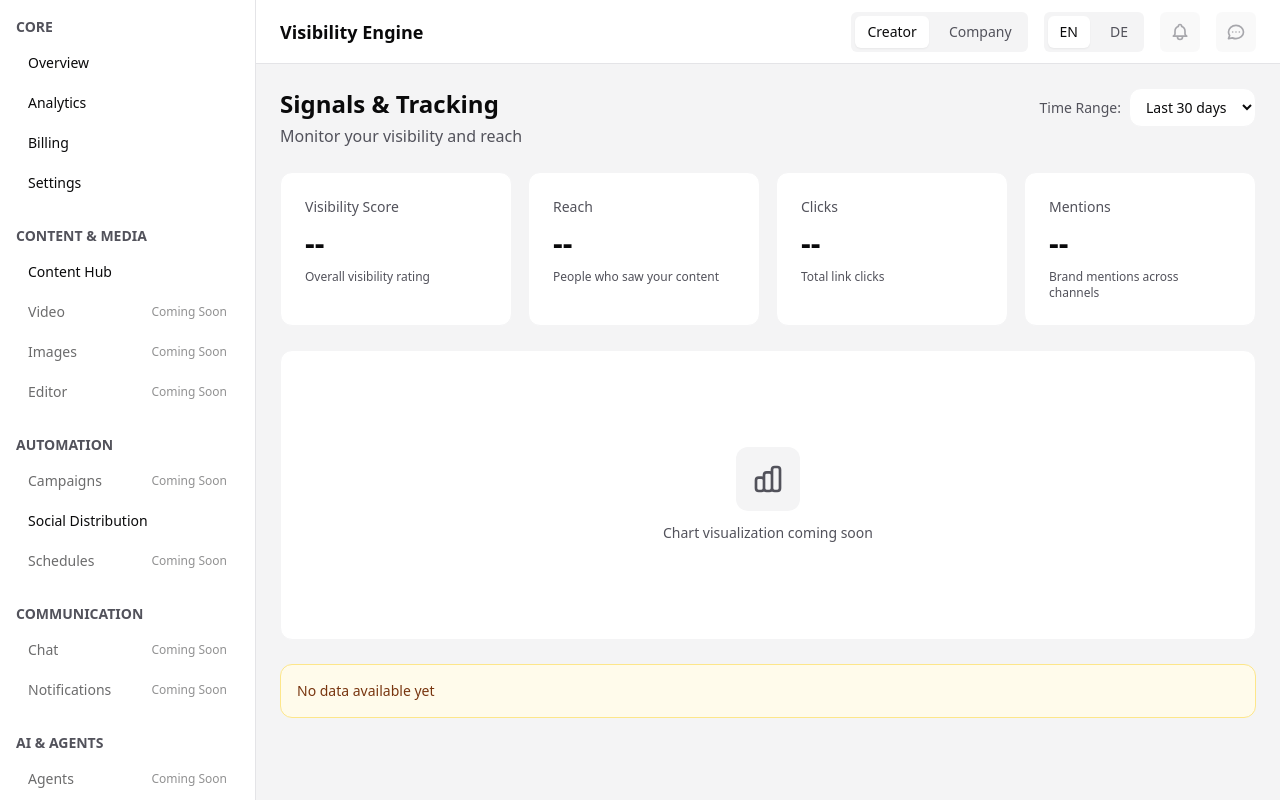
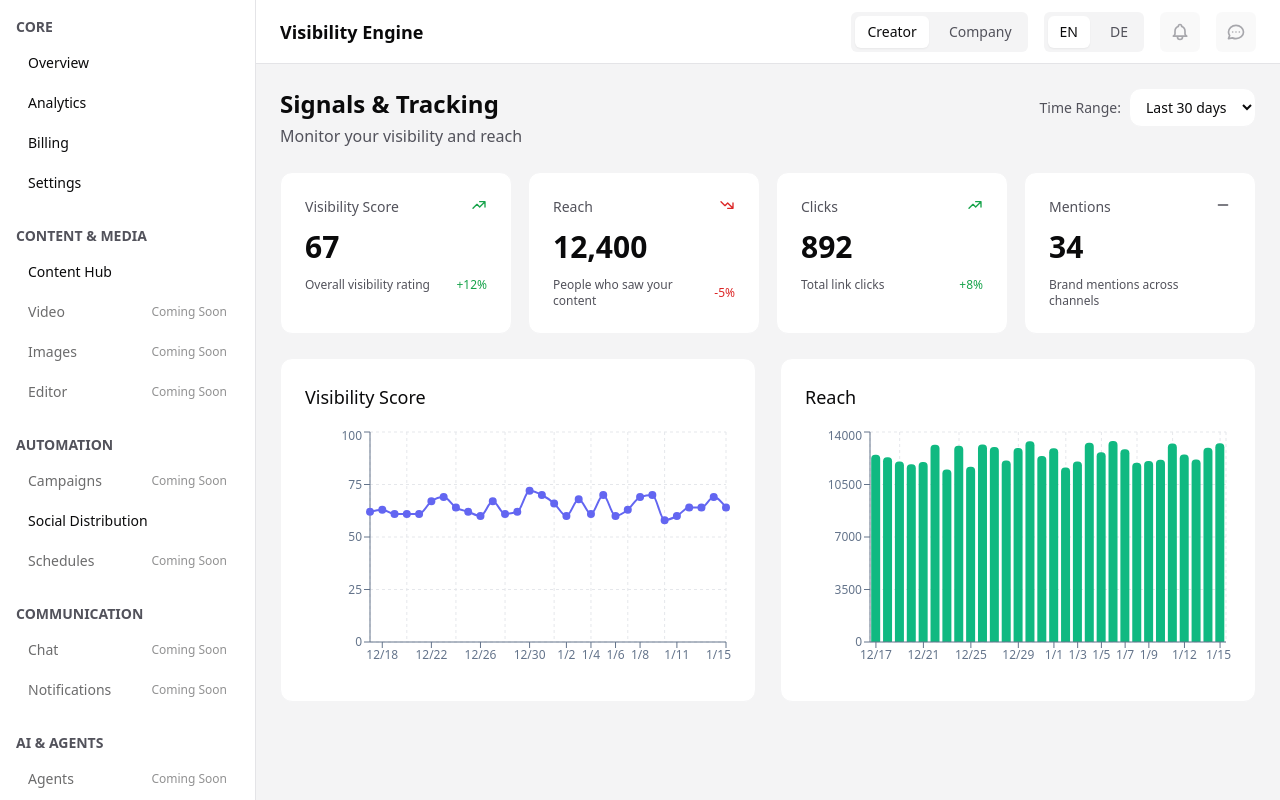
Before and after one commit to mikegehrke/visibility-engine, a Next.js app: page /dashboard/signals in a window 1280 px wide. Built offline with nearby package versions, Linux system fonts and the light colour scheme.

Commit message:
phase-10: mock metrics and first visual charts

```diff
--- a/app/dashboard/signals/page.tsx
+++ b/app/dashboard/signals/page.tsx
@@ -1,14 +1,61 @@
 'use client';
 
 import { useState } from 'react';
+import dynamic from 'next/dynamic';
 import { useLanguage } from '@/lib/context/LanguageContext';
 import { translations } from '@/lib/i18n/translations';
-import { metrics, timeRanges } from '@/lib/config/visibility';
+import {
+  metrics,
+  timeRanges,
+  visibilityScoreData,
+  reachData,
+  type TimeSeriesDataPoint
+} from '@/lib/config/visibility';
+
+// Dynamic import for recharts to avoid SSR issues
+const LineChart = dynamic(() => import('recharts').then(mod => mod.LineChart), { ssr: false });
+const Line = dynamic(() => import('recharts').then(mod => mod.Line), { ssr: false });
+const BarChart = dynamic(() => import('recharts').then(mod => mod.BarChart), { ssr: false });
+const Bar = dynamic(() => import('recharts').then(mod => mod.Bar), { ssr: false });
+const XAxis = dynamic(() => import('recharts').then(mod => mod.XAxis), { ssr: false });
+const YAxis = dynamic(() => import('recharts').then(mod => mod.YAxis), { ssr: false });
+const CartesianGrid = dynamic(() => import('recharts').then(mod => mod.CartesianGrid), { ssr: false });
+const Tooltip = dynamic(() => import('recharts').then(mod => mod.Tooltip), { ssr: false });
+const ResponsiveContainer = dynamic(() => import('recharts').then(mod => mod.ResponsiveContainer), { ssr: false });
+
+type TimeRangeId = 'last7days' | 'last30days' | 'last90days';
 
 export default function SignalsPage() {
   const { language } = useLanguage();
   const t = translations[language];
-  const [selectedTimeRange, setSelectedTimeRange] = useState('last30days');
+  const [selectedTimeRange, setSelectedTimeRange] = useState<TimeRangeId>('last30days');
+
+  // Get chart data based on selected time range
+  const scoreChartData = visibilityScoreData[selectedTimeRange];
+  const reachChartData = reachData[selectedTimeRange];
+
+  // Trend icon component
+  const TrendIcon = ({ trend }: { trend: 'up' | 'down' | 'neutral' }) => {
+    if (trend === 'up') {
+      return (
+        <svg className="w-4 h-4 text-green-600" fill="none" stroke="currentColor" viewBox="0 0 24 24">
+          <path strokeLinecap="round" strokeLinejoin="round" strokeWidth={2} d="M13 7h8m0 0v8m0-8l-8 8-4-4-6 6" />
+        </svg>
+      );
+    }
+    if (trend === 'down') {
+      return (
+        <svg className="w-4 h-4 text-red-600" fill="none" stroke="currentColor" viewBox="0 0 24 24">
+          <path strokeLinecap="round" strokeLinejoin="round" strokeWidth={2} d="M13 17h8m0 0V9m0 8l-8-8-4 4-6-6" />
+        </svg>
+      );
+    }
+    return (
+      <svg className="w-4 h-4 text-slate" fill="none" stroke="currentColor" viewBox="0 0 24 24">
+        <path strokeLinecap="round" strokeLinejoin="round" strokeWidth={2} d="M5 12h14" />
+      </svg>
+    );
+  };
 
   return (
     <div className="space-y-6">
@@ -24,11 +71,11 @@ export default function SignalsPage() {
           <span className="text-sm text-slate">{t.signals.timeRange.label}:</span>
           <select
             value={selectedTimeRange}
-            onChange={(e) => setSelectedTimeRange(e.target.value)}
+            onChange={(e) => setSelectedTimeRange(e.target.value as TimeRangeId)}
             aria-label={t.signals.timeRange.label}
             className="px-3 py-2 bg-white text-ink border border-mist rounded-lg text-sm focus:outline-none focus:ring-2 focus:ring-signal"
           >
-            {timeRanges.map((range) => (
+            {timeRanges.slice(0, 3).map((range) => (
               <option key={range.id} value={range.id}>
                 {t.signals.timeRange[range.id as keyof typeof t.signals.timeRange]}
               </option>
@@ -39,49 +86,109 @@ export default function SignalsPage() {
 
       {/* Metrics Grid */}
       <div className="grid grid-cols-1 md:grid-cols-2 lg:grid-cols-4 gap-4">
-        {metrics.map((metric) => (
+        {metrics.map((metric) => {
+          const change = metric.change || 0;
+          const trend = metric.trend || 'neutral';
+
+          return (
             <div
               key={metric.id}
-            className="bg-white border border-mist rounded-lg p-6 space-y-2"
+              className="bg-white border border-mist rounded-lg p-6 space-y-3"
             >
               <div className="flex items-start justify-between">
                 <div className="text-sm text-slate">
                   {t.signals.metrics[metric.id.replace('-', '') as keyof typeof t.signals.metrics]?.name || metric.name}
                 </div>
+                <TrendIcon trend={trend} />
               </div>
-            <div className="text-3xl font-semibold text-ink">{metric.value}</div>
+
+              <div className="text-3xl font-semibold text-ink">
+                {typeof metric.value === 'number' ? metric.value.toLocaleString() : metric.value}
+              </div>
+
+              <div className="flex items-center justify-between">
                 <div className="text-xs text-slate">
                   {t.signals.metrics[metric.id.replace('-', '') as keyof typeof t.signals.metrics]?.description || metric.description}
                 </div>
+                {change !== 0 && (
+                  <div className={`text-xs font-medium ${change > 0 ? 'text-green-600' : 'text-red-600'}`}>
+                    {change > 0 ? '+' : ''}{change}%
                   </div>
-        ))}
+                )}
+              </div>
+            </div>
+          );
+        })}
       </div>
 
-      {/* Chart Placeholder */}
-      <div className="bg-white border border-mist rounded-lg p-8">
-        <div className="flex flex-col items-center justify-center space-y-3 py-16">
-          <div className="w-16 h-16 bg-mist rounded-lg flex items-center justify-center">
-            <svg
-              className="w-8 h-8 text-slate"
-              fill="none"
-              stroke="currentColor"
-              viewBox="0 0 24 24"
-            >
-              <path
-                strokeLinecap="round"
-                strokeLinejoin="round"
+      {/* Charts Section */}
+      <div className="grid grid-cols-1 lg:grid-cols-2 gap-6">
+        {/* Visibility Score Line Chart */}
+        <div className="bg-white border border-mist rounded-lg p-6">
+          <h3 className="text-lg font-medium text-ink mb-4">
+            {t.signals.metrics.visibilityScore.name}
+          </h3>
+          <ResponsiveContainer width="100%" height={250}>
+            <LineChart data={scoreChartData}>
+              <CartesianGrid strokeDasharray="3 3" stroke="#E5E7EB" />
+              <XAxis
+                dataKey="date"
+                stroke="#64748B"
+                tick={{ fontSize: 12 }}
+                tickFormatter={(value) => {
+                  const date = new Date(value);
+                  return `${date.getMonth() + 1}/${date.getDate()}`;
+                }}
+              />
+              <YAxis stroke="#64748B" tick={{ fontSize: 12 }} domain={[0, 100]} />
+              <Tooltip
+                contentStyle={{
+                  backgroundColor: '#fff',
+                  border: '1px solid #E5E7EB',
+                  borderRadius: '8px'
+                }}
+              />
+              <Line
+                type="monotone"
+                dataKey="value"
+                stroke="#6366F1"
                 strokeWidth={2}
-                d="M9 19v-6a2 2 0 00-2-2H5a2 2 0 00-2 2v6a2 2 0 002 2h2a2 2 0 002-2zm0 0V9a2 2 0 012-2h2a2 2 0 012 2v10m-6 0a2 2 0 002 2h2a2 2 0 002-2m0 0V5a2 2 0 012-2h2a2 2 0 012 2v14a2 2 0 01-2 2h-2a2 2 0 01-2-2z"
+                dot={{ fill: '#6366F1', r: 3 }}
+                activeDot={{ r: 5 }}
               />
-            </svg>
-          </div>
-          <p className="text-slate text-sm">{t.signals.chartPlaceholder}</p>
-        </div>
+            </LineChart>
+          </ResponsiveContainer>
         </div>
 
-      {/* Info Notice */}
-      <div className="bg-amber-50 border border-amber-200 rounded-lg p-4">
-        <p className="text-sm text-amber-900">{t.signals.noData}</p>
+        {/* Reach Bar Chart */}
+        <div className="bg-white border border-mist rounded-lg p-6">
+          <h3 className="text-lg font-medium text-ink mb-4">
+            {t.signals.metrics.reach.name}
+          </h3>
+          <ResponsiveContainer width="100%" height={250}>
+            <BarChart data={reachChartData}>
+              <CartesianGrid strokeDasharray="3 3" stroke="#E5E7EB" />
+              <XAxis
+                dataKey="date"
+                stroke="#64748B"
+                tick={{ fontSize: 12 }}
+                tickFormatter={(value) => {
+                  const date = new Date(value);
+                  return `${date.getMonth() + 1}/${date.getDate()}`;
+                }}
+              />
+              <YAxis stroke="#64748B" tick={{ fontSize: 12 }} />
+              <Tooltip
+                contentStyle={{
+                  backgroundColor: '#fff',
+                  border: '1px solid #E5E7EB',
+                  borderRadius: '8px'
+                }}
+              />
+              <Bar dataKey="value" fill="#10B981" radius={[4, 4, 0, 0]} />
+            </BarChart>
+          </ResponsiveContainer>
+        </div>
       </div>
     </div>
   );
--- a/lib/config/visibility.ts
+++ b/lib/config/visibility.ts
@@ -3,12 +3,14 @@
 // Placeholder structure only
 
 export type ChannelStatus = 'inactive' | 'active';
+export type TrendDirection = 'up' | 'down' | 'neutral';
 
 export interface Channel {
   id: string;
   name: string;
   description: string;
   status: ChannelStatus;
+  coverage?: number; // 0-100 percentage
   icon?: string;
 }
 
@@ -18,7 +20,13 @@ export interface Metric {
   description: string;
   value: number | string;
   change?: number; // Percentage change
+  trend?: TrendDirection;
   unit?: string;
+}
+
+export interface TimeSeriesDataPoint {
+  date: string;
+  value: number;
 }
 
 export interface Signal {
@@ -33,6 +41,7 @@ export interface FlowStep {
   name: string;
   description: string;
   order: number;
+  itemCount?: number; // Items at this stage
 }
 
 // Mock channels (static, client-side only)
@@ -41,25 +50,29 @@ export const channels: Channel[] = [
     id: 'website',
     name: 'Website',
     description: 'Your owned web presence',
-    status: 'inactive',
+    status: 'active',
+    coverage: 45,
   },
   {
     id: 'social',
     name: 'Social Media',
     description: 'Instagram, LinkedIn, TikTok, X',
-    status: 'inactive',
+    status: 'active',
+    coverage: 68,
   },
   {
     id: 'video',
     name: 'Video Platforms',
     description: 'YouTube, Vimeo',
     status: 'inactive',
+    coverage: 12,
   },
   {
     id: 'ai-search',
     name: 'AI Search',
     description: 'ChatGPT, Perplexity, SearchGPT',
     status: 'inactive',
+    coverage: 8,
   },
 ];
 
@@ -69,25 +82,37 @@ export const metrics: Metric[] = [
     id: 'visibility-score',
     name: 'Visibility Score',
     description: 'Overall visibility rating',
-    value: '--',
+    value: 67,
+    change: 12,
+    trend: 'up',
+    unit: 'score',
   },
   {
     id: 'reach',
     name: 'Reach',
     description: 'People who saw your content',
-    value: '--',
+    value: 12400,
+    change: -5,
+    trend: 'down',
+    unit: 'people',
   },
   {
     id: 'clicks',
     name: 'Clicks',
     description: 'Total link clicks',
-    value: '--',
+    value: 892,
+    change: 8,
+    trend: 'up',
+    unit: 'clicks',
   },
   {
     id: 'mentions',
     name: 'Mentions',
     description: 'Brand mentions across channels',
-    value: '--',
+    value: 34,
+    change: 0,
+    trend: 'neutral',
+    unit: 'mentions',
   },
 ];
 
@@ -98,24 +123,28 @@ export const flowSteps: FlowStep[] = [
     name: 'Content',
     description: 'Create and optimize your content',
     order: 1,
+    itemCount: 24,
   },
   {
     id: 'distribution',
     name: 'Distribution',
     description: 'Publish across channels',
     order: 2,
+    itemCount: 18,
   },
   {
     id: 'signals',
     name: 'Signals',
     description: 'Track performance metrics',
     order: 3,
+    itemCount: 9,
   },
   {
     id: 'insights',
     name: 'Insights',
     description: 'Learn and improve',
     order: 4,
+    itemCount: 3,
   },
 ];
 
@@ -126,3 +155,52 @@ export const timeRanges = [
   { id: 'last90days', label: 'Last 90 days' },
   { id: 'allTime', label: 'All time' },
 ] as const;
+
+// Mock time series data (static, client-side only)
+// Generate mock data for different time ranges
+function generateMockTimeSeries(days: number, baseValue: number, variance: number): TimeSeriesDataPoint[] {
+  const data: TimeSeriesDataPoint[] = [];
+  const today = new Date();
+
+  for (let i = days - 1; i >= 0; i--) {
+    const date = new Date(today);
+    date.setDate(date.getDate() - i);
+    const randomVariance = (Math.random() - 0.5) * variance;
+    const value = Math.max(0, Math.round(baseValue + randomVariance));
+
+    data.push({
+      date: date.toISOString().split('T')[0],
+      value,
+    });
+  }
+
+  return data;
+}
+
+// Visibility Score time series (0-100)
+export const visibilityScoreData = {
+  last7days: generateMockTimeSeries(7, 67, 10),
+  last30days: generateMockTimeSeries(30, 65, 15),
+  last90days: generateMockTimeSeries(90, 60, 20),
+};
+
+// Reach time series
+export const reachData = {
+  last7days: generateMockTimeSeries(7, 1800, 300),
+  last30days: generateMockTimeSeries(30, 12400, 2000),
+  last90days: generateMockTimeSeries(90, 11000, 3000),
+};
+
+// Clicks time series
+export const clicksData = {
+  last7days: generateMockTimeSeries(7, 130, 20),
+  last30days: generateMockTimeSeries(30, 892, 150),
+  last90days: generateMockTimeSeries(90, 800, 200),
+};
+
+// Mentions time series
+export const mentionsData = {
+  last7days: generateMockTimeSeries(7, 5, 2),
+  last30days: generateMockTimeSeries(30, 34, 8),
+  last90days: generateMockTimeSeries(90, 30, 10),
+};
--- a/lib/i18n/translations.ts
+++ b/lib/i18n/translations.ts
@@ -223,6 +223,7 @@ export const translations = {
       },
       configure: 'Configure',
       comingSoon: 'Configuration coming soon',
+      coverage: 'Coverage',
     },
 
     // Signals
@@ -256,12 +257,18 @@ export const translations = {
       },
       chartPlaceholder: 'Chart visualization coming soon',
       noData: 'No data available yet',
+      trend: {
+        up: 'Trending up',
+        down: 'Trending down',
+        neutral: 'Stable',
+      },
     },
 
     // Content Flow
     flow: {
       title: 'Content Flow',
       subtitle: 'Understand how your content creates visibility',
+      itemsLabel: 'Items',
       steps: {
         content: {
           name: 'Content',
@@ -503,6 +510,7 @@ export const translations = {
       },
       configure: 'Konfigurieren',
       comingSoon: 'Konfiguration demnächst verfügbar',
+      coverage: 'Abdeckung',
     },
 
     // Signals
@@ -536,12 +544,18 @@ export const translations = {
       },
       chartPlaceholder: 'Chart-Visualisierung demnächst verfügbar',
       noData: 'Noch keine Daten verfügbar',
+      trend: {
+        up: 'Steigend',
+        down: 'Fallend',
+        neutral: 'Stabil',
+      },
     },
 
     // Content Flow
     flow: {
       title: 'Content Flow',
       subtitle: 'Verstehe, wie dein Content Sichtbarkeit erzeugt',
+      itemsLabel: 'Elemente',
       steps: {
         content: {
           name: 'Content',
--- a/package.json
+++ b/package.json
@@ -9,10 +9,11 @@
     "lint": "next lint"
   },
   "dependencies": {
+    "clsx": "^2.1.0",
     "next": "^14.1.0",
     "react": "^18.2.0",
     "react-dom": "^18.2.0",
-    "clsx": "^2.1.0",
+    "recharts": "^3.6.0",
     "tailwind-merge": "^2.2.0"
   },
   "devDependencies": {
```
Also changed, not shown: app/dashboard/distribution/page.tsx (+22 -2 lines), app/dashboard/flow/page.tsx (+30 -4 lines), 1 other file (tests, documents, lock files or other folders). Lines whose indentation alone changed are shown as unchanged.
